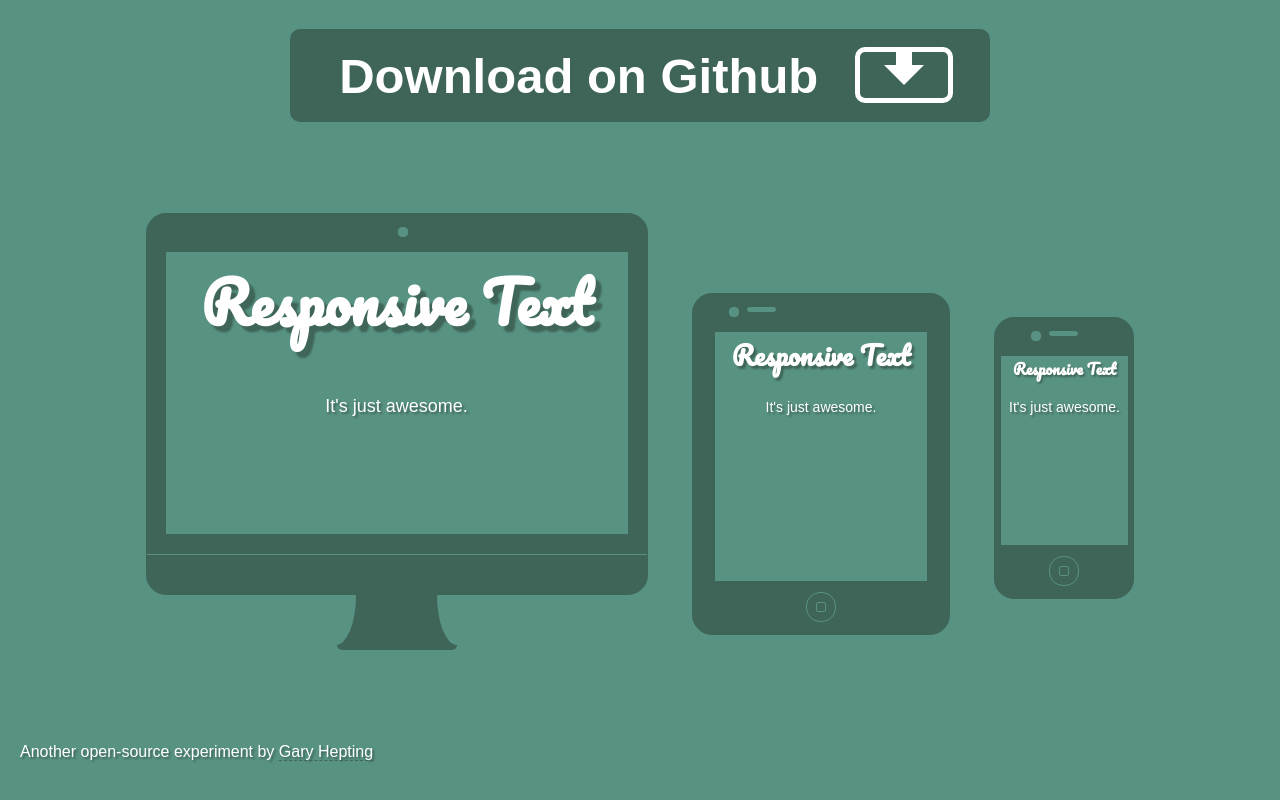
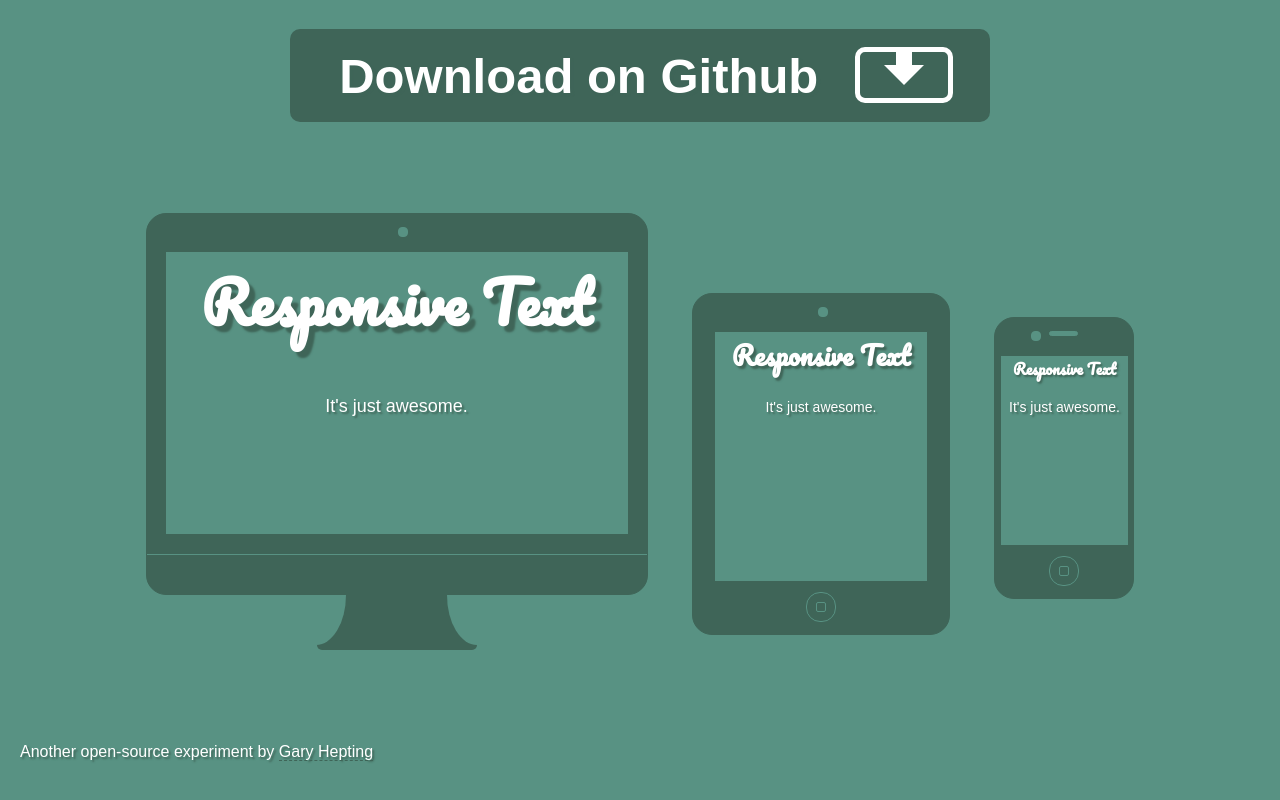
Before and after one commit to ghepting/jquery-responsive-text, a plain HTML site: page index.html in a window 1280 px wide. Shown: the part 544-1344 px from the top of the page. Drawn offline with nearby package versions, Linux system fonts and the light colour scheme; a web font is replaced by a local one.

Commit message:
tweaks to demo page

```diff
--- a/index.html
+++ b/index.html
@@ -47,14 +47,15 @@
 	.device .button {height:28px; width:28px; border:1px solid #589283; border-radius:14px; margin:auto; margin-top:11px;}
 	.buttonsquare {height:8px; width:8px; border:1px solid #589283; border-radius:2px; margin:auto; margin-top:9px; }
 	.ipad .case {height:340px; width:256px; border-radius:20px; border:1px solid #3F6558; margin:auto;background:#3F6558;}
+	.ipad .camera {float:none;margin:0 auto;position:relative;left:-16px;}
 	.ipad .screen {width:210px; height:247px;}
 	.thunderbolt .case {height:380px; width:500px; border-radius:20px; border:1px solid #3F6558; margin:auto;background:#3F6558;}
 	.thunderbolt .screen {width:460px; height:280px;}
 	.thunderbolt .divider {display:block;margin-top:20px;border-bottom:1px solid #589283;}
 	.thunderbolt .camera {float:none;margin:0 auto;position:relative;left:-12px;}
-	.thunderbolt .stand {clear:both;display:block;margin:0 auto;height:55px;width:120px;background:#3F6558;position:relative;border-radius:5px;}
-	.thunderbolt .stand:before {display:block;content:'';position:absolute;left:-1px;top:0;width:20px;height:50px;background:#589283;border-radius:0 0 100% 0;}
-	.thunderbolt .stand:after {display:block;content:'';position:absolute;right:0;top:0;width:20px;height:50px;background:#589283;border-radius:0 0 0 100%;}
+	.thunderbolt .stand {clear:both;display:block;margin:0 auto;height:55px;width:160px;background:#3F6558;position:relative;border-radius:5px;}
+	.thunderbolt .stand:before {display:block;content:'';position:absolute;left:-1px;top:0;width:30px;height:50px;background:#589283;border-radius:0 0 100% 0;}
+	.thunderbolt .stand:after {display:block;content:'';position:absolute;right:0;top:0;width:30px;height:50px;background:#589283;border-radius:0 0 0 100%;}
 </style>
 </head>
 <body>
@@ -79,7 +80,6 @@
 		<div class="case">
 			<div class="earsection">
 				<div class="camera"></div>
-				<div class="speaker"></div>
 			</div>
 			<div class="screen">
 				<h3 class="heading">Responsive Text</h3>
```
